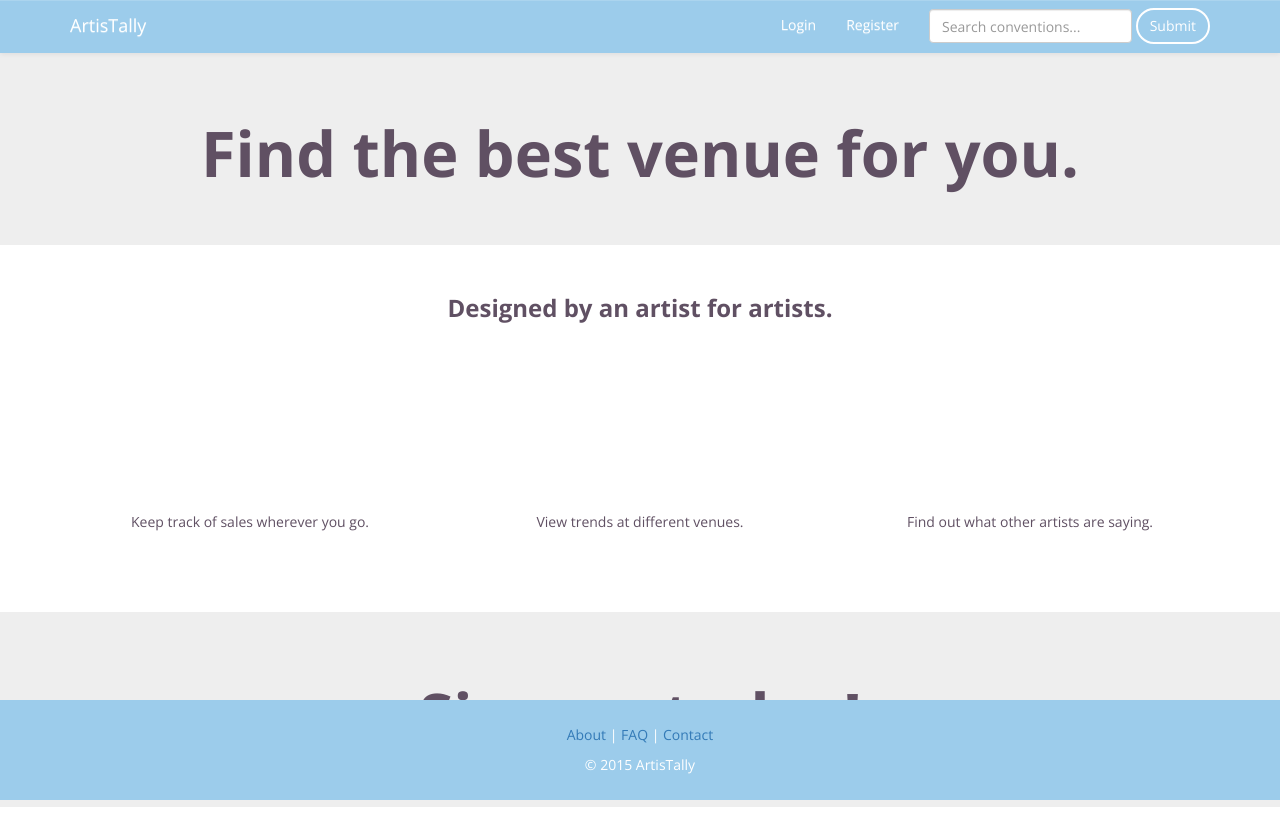
After one commit to zhixu/artistally, a Django app: page / in a window 1280 px wide. The commit adds this page. Run offline with Django 3.2, Linux system fonts and the light colour scheme; some libraries are stand-ins or nearby versions.

Commit message:
basic layout stuffs

```diff
--- /dev/null
+++ b/aa_app/static/default.css
@@ -0,0 +1,121 @@
+body {
+    padding-top: 50px;
+    font-family: "Open Sans", sans-serif;
+    color: #605063;
+}
+
+h1, h2, h3, h4, h5, h6 {
+    font-family: "Open Sans" sans-serif;
+    font-weight: 700;
+}
+
+footer {
+    background-color: #9ccceb;
+    color: white;
+    text-align: center;
+    width: 100%;
+    height: 100px;
+    padding: 25px;
+    position: absolute;
+    bottom:0;
+}
+
+.centered {
+    text-align: center;
+}
+
+input.convention-search{
+    -webkit-border-radius: 30px;
+    -moz-border-radius: 30px;
+    border-radius: 30px;
+}
+
+.login-reg-input {
+    height:40px;
+    font-size:14pt;
+}
+
+/* ------------------------------- BOOTSTRAP OVERRIDES  ------------------------------- */
+.navbar-default {
+  background-image: none;
+  background-color: #9ccceb;
+  border-color: #9ccceb;
+}
+
+.navbar-default .navbar-brand {
+  color: #ffffff;
+}
+.navbar-default .navbar-brand:hover, .navbar-default .navbar-brand:focus {
+  color: #605063;
+}
+.navbar-default .navbar-text {
+  color: #ffffff;
+}
+.navbar-default .navbar-nav > li > a {
+  color: #ffffff;
+}
+.navbar-default .navbar-nav > li > a:hover, .navbar-default .navbar-nav > li > a:focus {
+  color: #605063;
+}
+.navbar-default .navbar-nav > .active > a, .navbar-default .navbar-nav > .active > a:hover, .navbar-default .navbar-nav > .active > a:focus {
+  color: #605063;
+  background-color: #6cb0db;
+}
+.navbar-default .navbar-nav > .open > a, .navbar-default .navbar-nav > .open > a:hover, .navbar-default .navbar-nav > .open > a:focus {
+  color: #605063;
+  background-color: #6cb0db;
+}
+.navbar-default .navbar-toggle {
+  border-color: #6cb0db;
+}
+.navbar-default .navbar-toggle:hover, .navbar-default .navbar-toggle:focus {
+  background-color: #6cb0db;
+}
+.navbar-default .navbar-toggle .icon-bar {
+  background-color: #ffffff;
+}
+.navbar-default .navbar-collapse,
+.navbar-default .navbar-form {
+  border-color: #ffffff;
+}
+.navbar-default .navbar-link {
+  color: #ffffff;
+}
+.navbar-default .navbar-link:hover {
+  color: #605063;
+}
+
+.btn-custom-white {
+    background: none;
+    border: 2px solid white;
+    color: white;
+    border-radius: 30px;
+    -moz-border-radius: 30px;
+    -webkit-border-radius: 30px;
+}
+
+.btn-custom-blue {
+    background: #ccdee0;
+    color: #605063;
+    border-radius: 10px;
+    -moz-border-radius: 10px;
+    -webkit-border-radius: 10px;
+}
+
+@media (max-width: 767px) {
+
+body {
+    padding-top: 0px;
+}
+  .navbar-default .navbar-nav .open .dropdown-menu > li > a {
+    color: #ffffff;
+  }
+  .navbar-default .navbar-nav .open .dropdown-menu > li > a:hover, .navbar-default .navbar-nav .open .dropdown-menu > li > a:focus {
+    color: #605063;
+  }
+  .navbar-default .navbar-nav .open .dropdown-menu > .active > a, .navbar-default .navbar-nav .open .dropdown-menu > .active > a:hover, .navbar-default .navbar-nav .open .dropdown-menu > .active > a:focus {
+    color: #605063;
+    background-color: #6cb0db;
+  }
+
+}
--- a/aa_app/templates/helper.html
+++ b/aa_app/templates/helper.html
@@ -1,14 +1,72 @@
 <html>
 
 <head>
+
+    <meta charset="utf-8">
+
+    <!-- JQuery -->
     <script src="https://code.jquery.com/jquery-2.1.4.min.js"></script>
+
+    <!-- Twitter Bootstrap -->
+    <link rel="stylesheet" href="https://maxcdn.bootstrapcdn.com/bootstrap/3.3.5/css/bootstrap.min.css">
+    <link rel="stylesheet" href="https://maxcdn.bootstrapcdn.com/bootstrap/3.3.5/css/bootstrap-theme.min.css">
+    <script src="https://maxcdn.bootstrapcdn.com/bootstrap/3.3.5/js/bootstrap.min.js"></script>
+
+    <!-- Google Fonts -->
+    <link href='http://fonts.googleapis.com/css?family=Open+Sans:700,400' rel='stylesheet' type='text/css'>
+
+    <!-- CSS-->
+    <link rel="stylesheet" type="text/css" href="/static/default.css" />
+
     {% block head %}
     {% endblock %}
 </head>
 
 <body>
-    {% block body %}
-    {% endblock %}
+    <header>
+
+        <nav class="navbar navbar-default navbar-fixed-top">
+            <div class="container">
+                <div class="navbar-header">
+                    <button type="button" class="navbar-toggle collapsed" data-toggle="collapse" data-target="#navbar" aria-expanded="false" aria-controls="navbar">
+                        <span class="sr-only">Toggle navigation</span>
+                        <span class="icon-bar"></span>
+                        <span class="icon-bar"></span>
+                        <span class="icon-bar"></span>
+                    </button>
+                    <a class="navbar-brand" href="/">ArtisTally</a>
+                </div><!--/.navbar-header -->
+                <div id="navbar" class="navbar-collapse collapse">
+                    <form class="navbar-form navbar-right" role="search">
+                        <div class="form-group">
+                          <input type="text" class="form-control" placeholder="Search conventions...">
+                        </div>
+                        <button type="submit" class="btn btn-custom-white">Submit</button>
+                    </form>
+                    <ul class="nav navbar-nav navbar-right">
+                        {% if isUser %}
+                            <li><a href="#">Hi {{currUser}}</a></li>
+                        {% else %}
+                            <li><a href="/login">Login</a></li>
+                            <li><a href="/signup">Register</a></li>
+                        {% endif %}
+                    </ul>
+                </div><!--/.nav-collapse -->
+            </div>
+        </nav>
+
+    </header>
+        {% block body %}
+        {% endblock %}
+
+    <footer>
+        <div class="container">
+            <p><a href="#">About</a> | <a href="#">FAQ</a> | <a href="#">Contact</a></p>
+            <p>&copy; {% now "Y" %} ArtisTally</p>
+        </div>
+    </footer>
 </body>
 
+
+
 </html>
--- /dev/null
+++ b/aa_app/templates/root.html
@@ -0,0 +1,45 @@
+{% extends "helper.html" %}
+
+{% block head %}
+    <title>ArtisTally Home</title>
+{% endblock %}
+
+{% block body %}
+<div class="jumbotron">
+    <div class="container centered">
+        <h1> Find the best venue for you.</h1>
+    </div>
+</div>
+
+<div class="container centered">
+    <h3>Designed by an artist for artists.</h3>
+    <br/>
+    <br/>
+    <br/>
+    <br/>
+    <br/>
+    <br/>
+    <br/>
+    <br/>
+    <br/>
+    <div class="row">
+        <div class="col-md-4">Keep track of sales wherever you go.</div>
+        <div class="col-md-4">View trends at different venues.</div>
+        <div class="col-md-4">Find out what other artists are saying.</div>
+    </div>
+
+</div>
+<br/>
+<br/>
+<br/>
+<br/>
+<div class="jumbotron">
+    <div class="container centered">
+        <h1>Sign up today!</h1>
+    </div>
+</div>
+
+
+
+
+{% endblock %}
```
Also changed, not shown: aa_app/templates/login.html (+10 -7 lines), aa_app/templates/root_nonuser.html (deleted, +0 -17 lines), aa_app/templates/root_user.html (deleted, +0 -31 lines), aa_app/templates/signup.html (+4 -4 lines), db.sqlite3, 7 other files.
